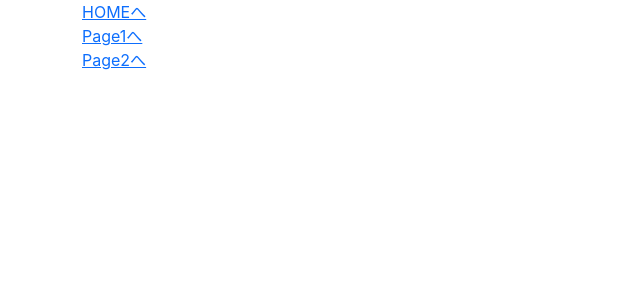
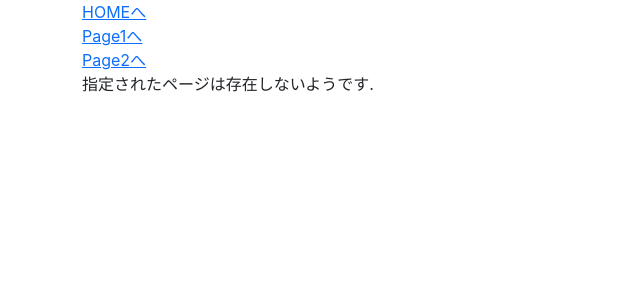
Before and after one commit to wiredrawing/react-graining-with-create-react-app-tool, a React (Create React App) app: page /page2 in a window 1280 px wide. Shown: the top 300 px of the page, without its empty margins (0-640 px from the left). Built offline with nearby package versions, Linux system fonts and the light colour scheme.

Commit message:
動的URLパラメーターを調整

```diff
--- a/src/components/P1.js
+++ b/src/components/P1.js
@@ -11,6 +11,7 @@ export const P1 = () => {
       <h1>ここはPage1です 以下リンクをクリックして詳細へ</h1>
       <Link to="/p1/detail1">Detail1へ</Link><br/>
       <Link to="/p1/detail2">Detail2へ</Link>
+      <Link to="/p1/urlParameter/100">Urlパラメータを取得する</Link>
     </div>
   )
 }
--- /dev/null
+++ b/src/components/P404.js
@@ -0,0 +1,19 @@
+
+
+import {useParams, useLocation} from 'react-router-dom'
+
+
+
+
+
+export const  P404 = () => {
+
+  const location = useLocation();
+  console.log(location);
+  const query = new URLSearchParams(location.search);
+  alert(query.get("name"));
+  console.log(query);
+    return (
+      <div>{query.get("name")}指定されたページは存在しないようです.</div>
+    )
+}
--- a/src/components/UrlParameter.js
+++ b/src/components/UrlParameter.js
@@ -1,23 +1,48 @@
 import React from "react";
 import { useParams, useLocation} from "react-router-dom";
-
+import axios from "axios";
 
 export const UrlParameter = () => {
 
 
+  // URLに渡されたURLパラメータ
   const {id} = useParams();
 
   const {search} = useLocation();
   const query = new URLSearchParams(search);
+
+  const [response, setResponse] = React.useState("デフォルト値");
   console.log(search);
   console.log(query);
+
+  React.useEffect(() => {
+    // let url = "http://localhost:3000";
+    let url = "https://fukuoka.nasse.com";
+    axios.get(url).then((data) => {
+      console.log(data.data);
+      let res = data.data;
+      alert(response);
+      setResponse((pre) => {
+        let temp = res;
+        return "<iframe\">" + temp + "</iframe>";
+      });
+    }).catch((error) => {
+      alert(error);
+    })
+  }, [])
+
+
   return (
 
     <React.Fragment>
       <h2>UrlParameterページです</h2>
       <p>parameter is {id}.</p>
       <p>query parameter is {query.get('name')}</p>
+
+      <div id="response">
+        以下,axiosリクエストによるレスポンス
+        ここから<div dangerouslySetInnerHTML={{__html: response}}></div>ここまで
+      </div>
     </React.Fragment>
   )
-
 }
--- a/src/router/Router.js
+++ b/src/router/Router.js
@@ -11,6 +11,8 @@ import {P2} from "../components/P2"
 import {Pd1} from "../components/Pd1"
 import {Pd2} from "../components/Pd2"
 
+// 404ページの表示
+import {P404} from "../components/P404";
 import {page1Routes} from "./Page1Routes"
 export const Router = () => {
   return (
@@ -40,6 +42,11 @@ export const Router = () => {
       <Route path="/p2">
         <P2></P2>
       </Route>
+
+      <Route path="*">
+        <P404></P404>
+      </Route>
+
     </Switch>
   )
 };
```
Also changed, not shown: src/router/Page1Routes.js (+19 -0 lines), 1 other file (tests, documents, lock files or other folders).
